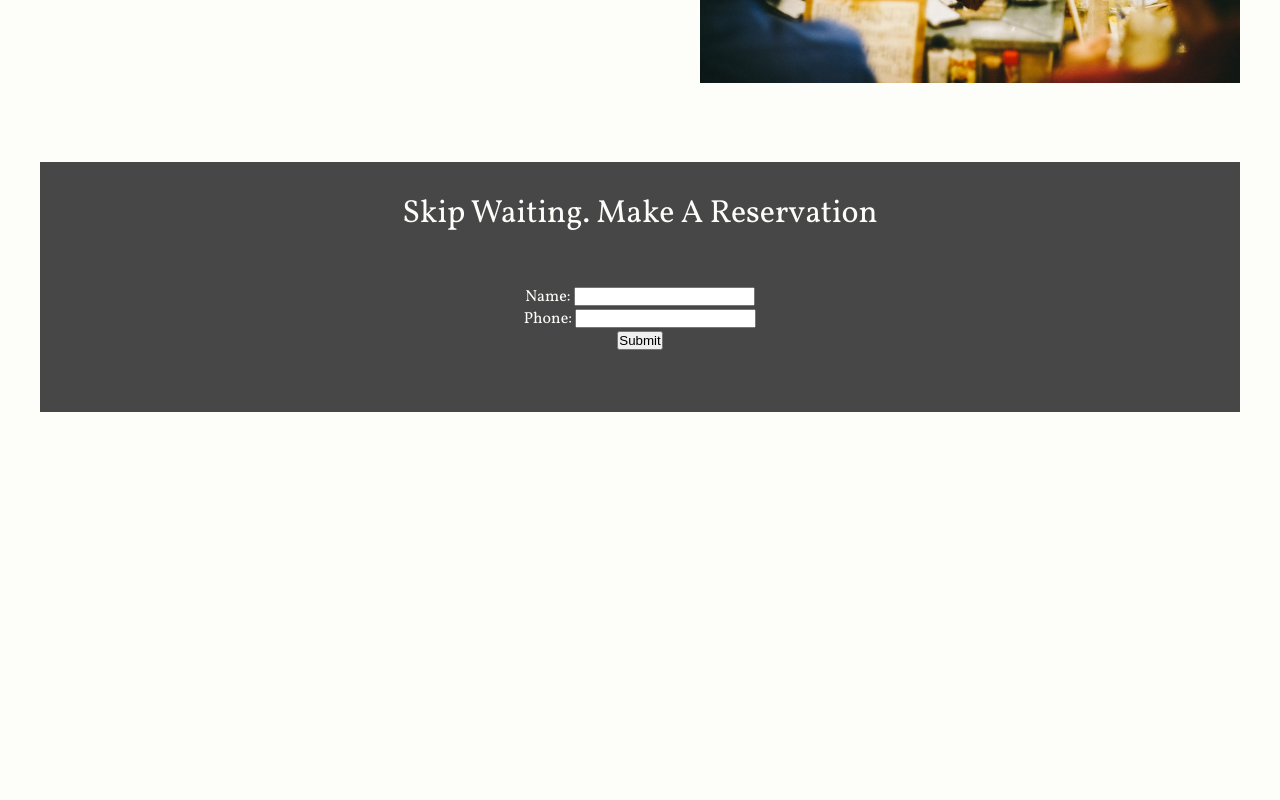
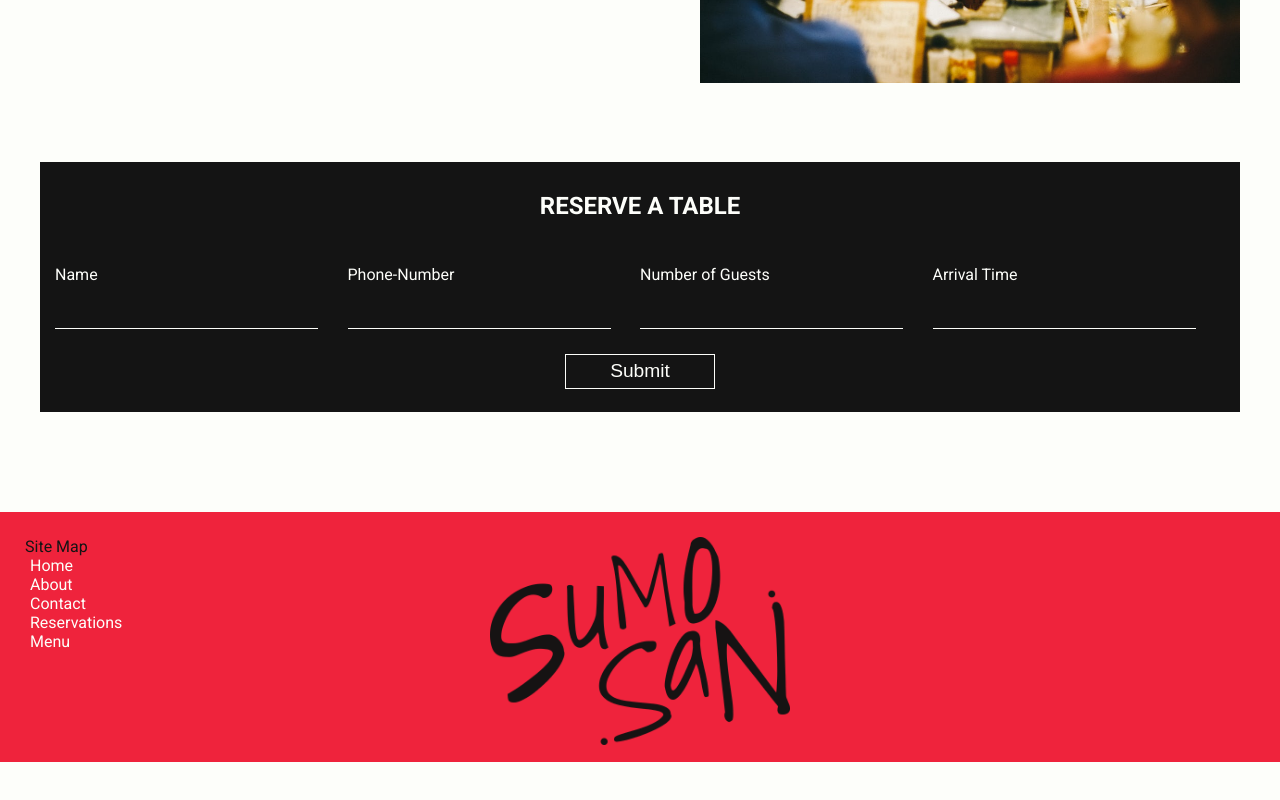
Before and after one commit to trevorkirpaul/restaurant, a website: page public/index.html in a window 1280 px wide. Shown: the part 1628-2428 px from the top of the page. After the commit the page ends 2390 px from the top, so only its background shows below. Drawn offline with Linux system fonts and the light colour scheme.

Commit message:
added footer as well as better styling for landing reservation form

```diff
--- a/public/css/style.sass
+++ b/public/css/style.sass
@@ -2,7 +2,7 @@
 @import url('https://fonts.googleapis.com/css?family=Vollkorn:400,700,900')
 //vars
 $red: #EF233C
-$black: #474747
+$black: #141414
 $white: #FDFEFA
 $grey: #C3C3C2
 $font: 'Roboto', sans-serif
@@ -10,6 +10,8 @@ $serif: 'Vollkorn', serif
 *
   margin: 0
   padding: 0
+  outline: none
+  box-sizing: border-box
 
 body
   background-color: $white
@@ -160,7 +162,7 @@ body
 
 .welcomeReserve
   grid-area: reserve
-  height: 220px
+  height: 250px
   background-color: $black
   color: $white
   font-family: $serif
@@ -168,13 +170,76 @@ body
   text-align: center
   margin-top: 50px
 
-  h2
-    margin-top: 15px
-    font-size: 2em
-    font-weight: 300
-    margin-bottom: 50px
-  form
+  h3
+    margin: 15px 0 45px 0
+    font-family: $font
+    color: $white
+    font-size: 1.5em
+    text-transform: uppercase
 
 
 
-  margin-bottom: 500px
+  .reserveGrid
+    display: grid
+    grid-template-columns: repeat(4,1fr)
+    margin-bottom: 25px
+
+    text-align: left
+
+    div
+      span
+        display: inline-block
+        margin-bottom: 15px
+        font-family: $font
+      input
+        display: inline-block
+        width: 90%
+        margin: 0 auto
+        height: 30px
+        padding: 2px
+        font-size: 120%
+        border: none
+        border-bottom: 1px solid $white
+        background-color: $black
+        color: $white
+
+  #btnSub
+    margin: 0 auto
+    width: 150px
+    height: 35px
+    border: 1px solid $white
+    background-color: $black
+    color: $white
+    font-size: 120%
+    cursor: pointer
+    transition: 0.3s
+    &:hover
+      background-color: $white
+      color: $black
+
+
+
+
+  margin-bottom: 100px
+
+footer
+  background-color: $red
+  padding: 25px
+  height: 250px
+
+  display: grid
+  grid-template-columns: 1fr 1fr 1fr
+
+  .footerLeft
+    font-family: $font
+    color: $black
+    ul
+      list-style: none
+      margin-left: 5px
+      color: $white
+  .footerMiddle
+    text-align: center
+    img
+      display: inline-block
+      width: 300px
+      margin: 0 auto
--- a/public/index.html
+++ b/public/index.html
@@ -4,6 +4,7 @@
 	<meta charset="UTF-8">
 	<meta name="viewport" content="width=device-width, initial-scale=1.0">
 	<meta http-equiv="X-UA-Compatible" content="ie=edge">
+	<link rel="stylesheet" href="https://maxcdn.bootstrapcdn.com/font-awesome/4.7.0/css/font-awesome.min.css">
 	<link rel="stylesheet" href="./css/style.css">
 	<title>Sumo San | RVA</title>
 </head>
@@ -55,16 +56,28 @@
 		</div>
 
 		<div class="welcomeReserve">
-					<h2>Skip Waiting. Make A Reservation</h2>
-					<form>
-						<label for="inpName">Name:</label>
-						<input type="text" name="inpName">
-						<br>
-						<label for="inpNum">Phone:</label>
-						<input type="text" name="inpNum">
-						<br>
-						<button>Submit</button>
-					</form>
+			<h3>Reserve A Table</h3>
+			<div class="reserveGrid">
+				<div>
+					<span>Name</span><br>
+					<input type="text">
+				</div>
+				<div>
+					<span>Phone-Number</span><br>
+					<input type="text">
+				</div>
+				<div>
+					<span>Number of Guests</span><br>
+					<input type="text">
+				</div>
+				<div>
+					<span>Arrival Time</span><br>
+					<input type="text">
+				</div>
+
+			</div> <!--end reservGrid  -->
+
+			<button id="btnSub">Submit</button>
 		</div>
 
 
@@ -72,6 +85,33 @@
 
 
 	</div>
+
+	<footer>
+		<div class="footerLeft">
+			<span>Site Map</span>
+			<ul>
+				<li>Home</li>
+				<li>About</li>
+				<li>Contact</li>
+				<li>Reservations</li>
+				<li>Menu</li>
+			</ul>
+		</div>
+
+		<div class="footerMiddle">
+				<img src="./img/logo-black.png" alt="Sumo San">
+		</div>
+	</footer>
+
+
+
+
+
+
+
+
+
+
 	<script>
 		document.write('<script src="http://' + (location.host || 'localhost').split(':')[0] +
 		':35729/livereload.js?snipver=1"></' + 'script>')
```
Also changed, not shown: public/css/style.css, public/img/logo-black.png (added), 1 other file. Lines whose indentation alone changed are shown as unchanged.
